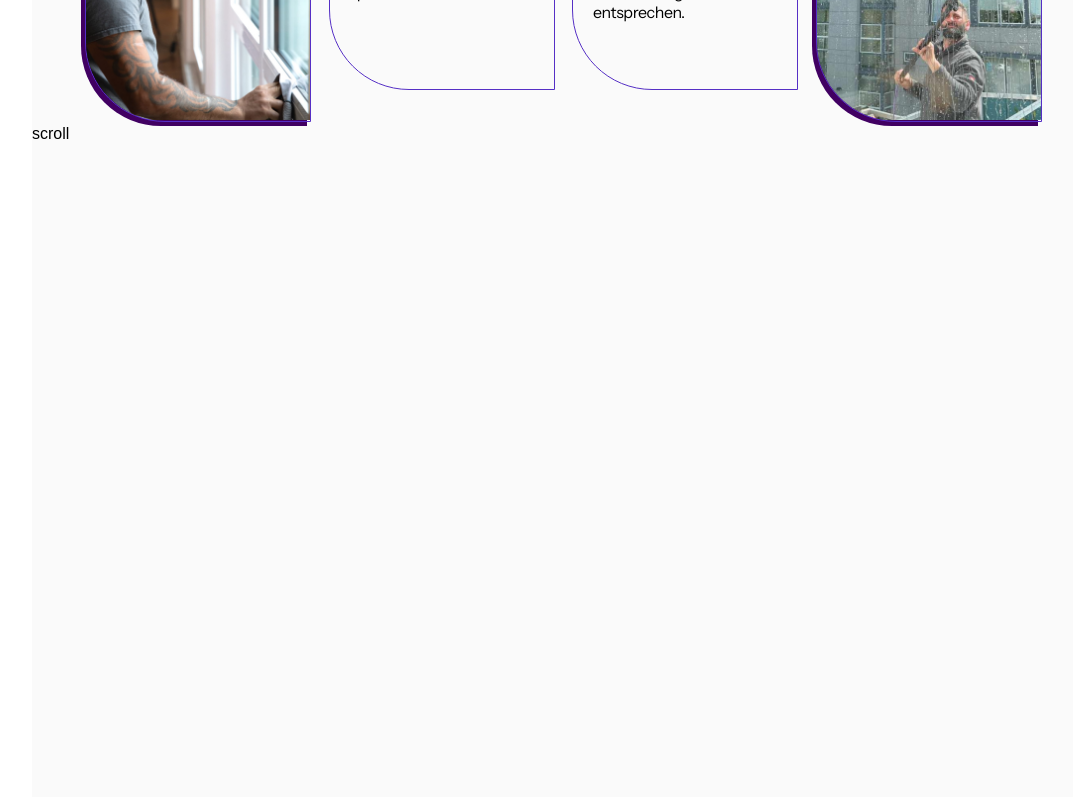
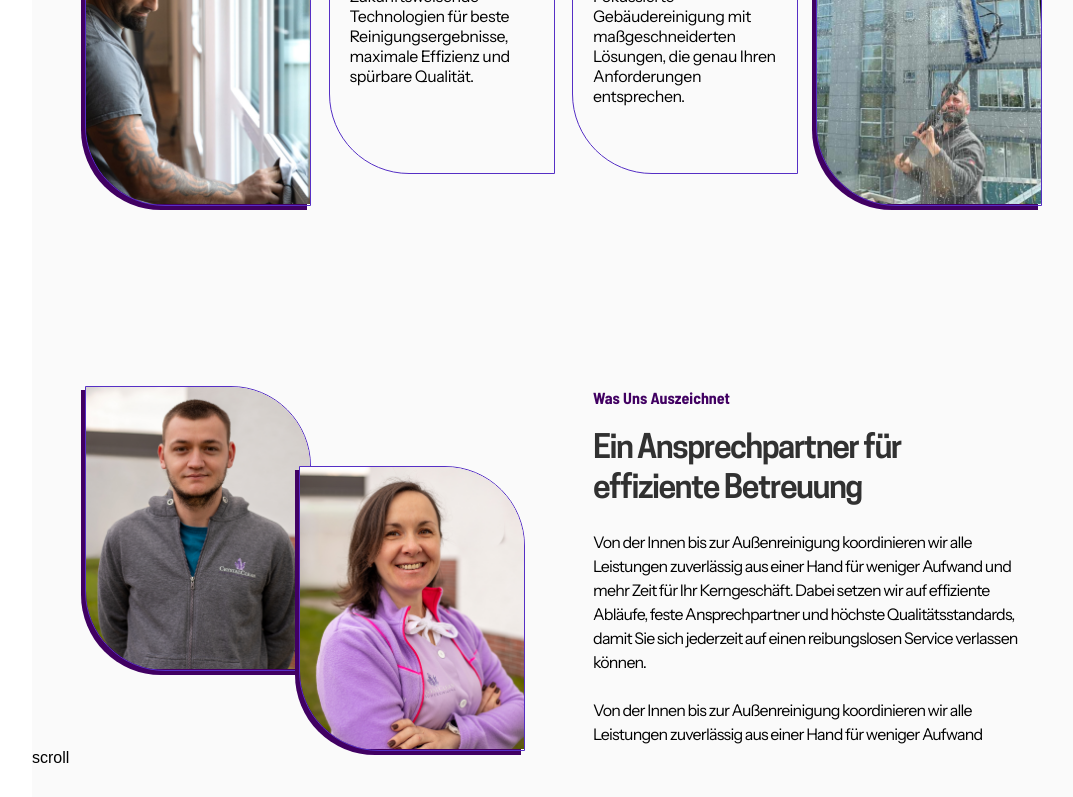
Before and after one commit to AlexanderBraatz/CMS-based-marketing-site-for-SMB-cleaning-ak-crystal-clean, a Next.js app: page / in a window 1280 px wide. Shown: the part 2000-2797 px from the top of the page, without its empty margins (78-1151 px from the left). Built offline with nearby package versions, Linux system fonts and the light colour scheme.

Commit message:
feat:me: add double image and text section, siden space between below the fold section s

```diff
--- /dev/null
+++ b/app/fonts/components/double-wide-picture-and-text.tsx
@@ -0,0 +1,27 @@
+import React from 'react';
+import ImageWideSectionOnLeft from './utility-components/image-wide-section-on-left';
+import DoubleImageWideSectionOnLeft from './utility-components/double-image-wide-section-on-left';
+import image1 from '@/public/images/team-solo-man1.jpg';
+import image2 from '@/public/images/team-solo-woman1.jpg';
+
+export default function DoubleWidePictureAndText() {
+  return (
+    <div className="theme-light-background text-theme-text grid grid-cols-2 px-[5%]">
+      <DoubleImageWideSectionOnLeft image1={image1} image2={image2} />
+      <div className="flex flex-col gap-5 pl-[31px]">
+        <p className="font-barlow-semi-condensed text-theme-text-highlight font-bold">Was Uns Auszeichnet</p>
+        <h3 className="font-cooper-hewitt text-[32px] leading-tight font-semibold tracking-tighter opacity-80">
+          Ein Ansprechpartner für <br /> effiziente Betreuung{' '}
+        </h3>
+        <p className="font-instrument-sans leading-normal tracking-tighter">
+          Von der Innen bis zur Außenreinigung koordinieren wir alle Leistungen zuverlässig aus einer Hand für weniger
+          Aufwand und mehr Zeit für Ihr Kerngeschäft. Dabei setzen wir auf effiziente Abläufe, feste Ansprechpartner und
+          höchste Qualitätsstandards, damit Sie sich jederzeit auf einen reibungslosen Service verlassen können. <br />
+          <br />
+          Von der Innen bis zur Außenreinigung koordinieren wir alle Leistungen zuverlässig aus einer Hand für weniger
+          Aufwand
+        </p>
+      </div>
+    </div>
+  );
+}
--- /dev/null
+++ b/app/fonts/components/utility-components/double-image-wide-section-on-left.tsx
@@ -0,0 +1,21 @@
+import React from 'react';
+import image from '@/public/images/team-two-happy-green3.jpg';
+import Image, { StaticImageData } from 'next/image';
+import TallImageDropLeft from './image-tall-drop-left';
+
+export default function DoubleImageWideSectionOnLeft({
+  image1,
+  image2,
+}: {
+  image1: StaticImageData;
+  image2: StaticImageData;
+}) {
+  return (
+    <div className="flex flex-row">
+      <TallImageDropLeft src={image1} />
+      <div className="relative top-20 -left-3 z-20">
+        <TallImageDropLeft src={image2} />
+      </div>
+    </div>
+  );
+}
--- a/app/page.tsx
+++ b/app/page.tsx
@@ -1,3 +1,4 @@
+import DoubleWidePictureAndText from './fonts/components/double-wide-picture-and-text';
 import HeroHome from './fonts/components/hero-home';
 import LogoBanner from './fonts/components/logo-banner';
 import Navbar from './fonts/components/navbar';
@@ -17,8 +18,11 @@ export default function Home() {
           <HeroHome />
           <LogoBanner />
           <WidePictureAndText />
-          <TestimonialQuotes />
-          <ValuesAndImages />
+          <div className="flex flex-col gap-[180px]">
+            <TestimonialQuotes />
+            <ValuesAndImages />
+            <DoubleWidePictureAndText />
+          </div>
         </div>
         <div className="h-200">scroll</div>
       </main>
```
Also changed, not shown: public/images/team-solo-man1.jpg (added), public/images/team-solo-woman1.jpg (added).
